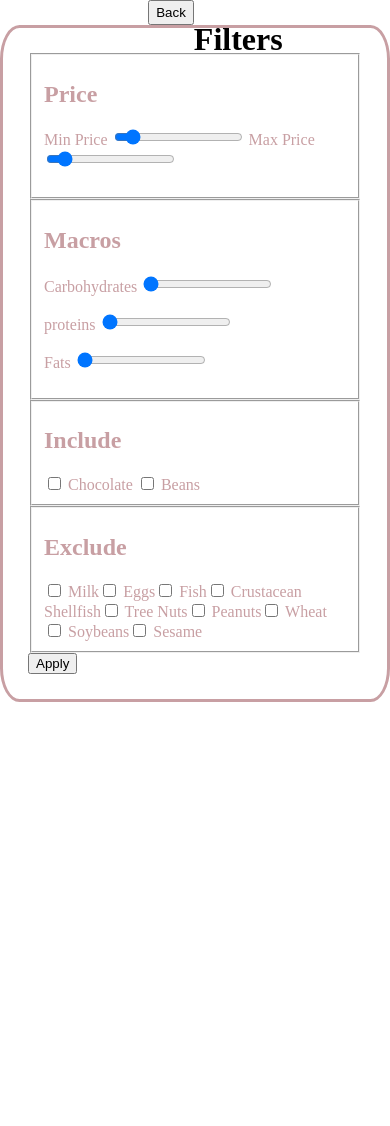
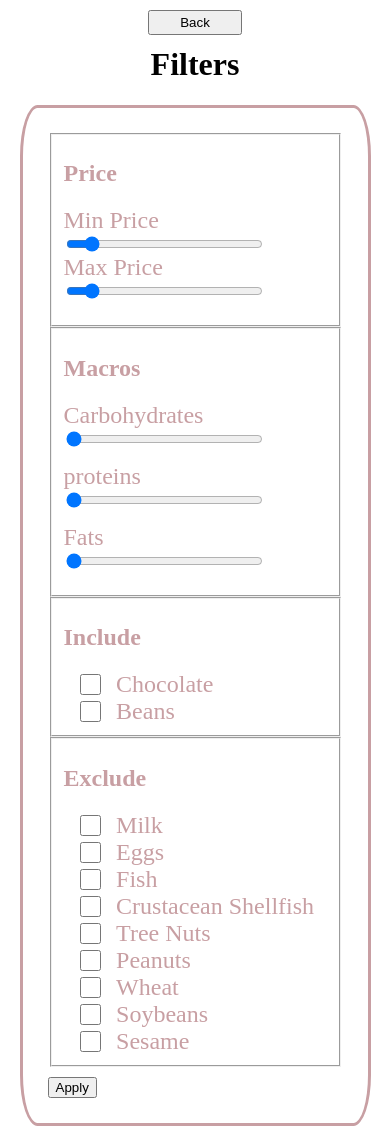
Before and after one commit to Garnir-111/meal_planning-, a PHP site: page /filters.html in a window 390 px wide. Before the commit the page ends 702 px from the top, so only its background shows below. Run offline with PHP 8.4, Linux system fonts and the light colour scheme.

Commit message:
Added Mobile CSS to Recipes and Filter pages
Co-authored-by: scottshumway925 <scottshumway925@users.noreply.github.com>
Co-authored-by: sadlermc <sadlermc@users.noreply.github.com>
Co-authored-by: lukerobison21 <lukerobison21@users.noreply.github.com>
Co-authored-by: Smi15127 <Smi15127@users.noreply.github.com>

```diff
--- a/recipe.html
+++ b/recipe.html
@@ -24,8 +24,8 @@
   <div>
     <h1 id="site-title">RECIPES</h1>
   </div>
-
-  <button onclick="window.location.href='filters.html'">Open Filters</button>
+  <div class="search">
+    <button class="filters" onclick="window.location.href='filters.html'">Open Filters</button>
 
 
       <search>
@@ -34,7 +34,7 @@
           <button type="submit"><img src="images/search.svg" alt="Search" class="search-button"></button>
         </form>
       </search>
-
+  </div>
   <main>
     <div id="recipe-output"></div>
   </main>
--- a/styles/filters.css
+++ b/styles/filters.css
@@ -38,3 +38,38 @@ form {
     border-style: solid;
     border-color: #C89FA3;
 } */
+
+
+@media screen and (max-width: 600px) {
+
+    #maxPrice, #minPrice, #carbs, #proteins, #fats{
+        display: block;
+        width: 75%;
+    }
+
+    main{
+        width: 90%;
+    }
+
+    .apply{
+        margin-top: 10px;
+        grid-column: 1/4;
+        height: 100%;
+    }
+
+    header h1{
+        grid-column: 1/4;
+    }
+
+    .exclude, .include{
+        display: grid;
+        grid-template-columns: 0.5fr 2fr;
+    }
+    .exclude h2, .include h2{
+        grid-column: 1/3;
+    }
+
+    label{
+        font-size: 1.5em;
+    }
+}
--- a/styles/index.css
+++ b/styles/index.css
@@ -120,8 +120,8 @@ nav {
     }
 
     .instruct{
-        padding-left: 7.5%;
-        padding-right: 7.5%;
+        padding-left: 8.5%;
+        padding-right: 8.5%;
         padding-top: 25px;
         padding-bottom: 25px;
         text-align: center;
```
Also changed, not shown: styles/recipe.css (+19 -0 lines). Lines whose indentation alone changed are shown as unchanged.
